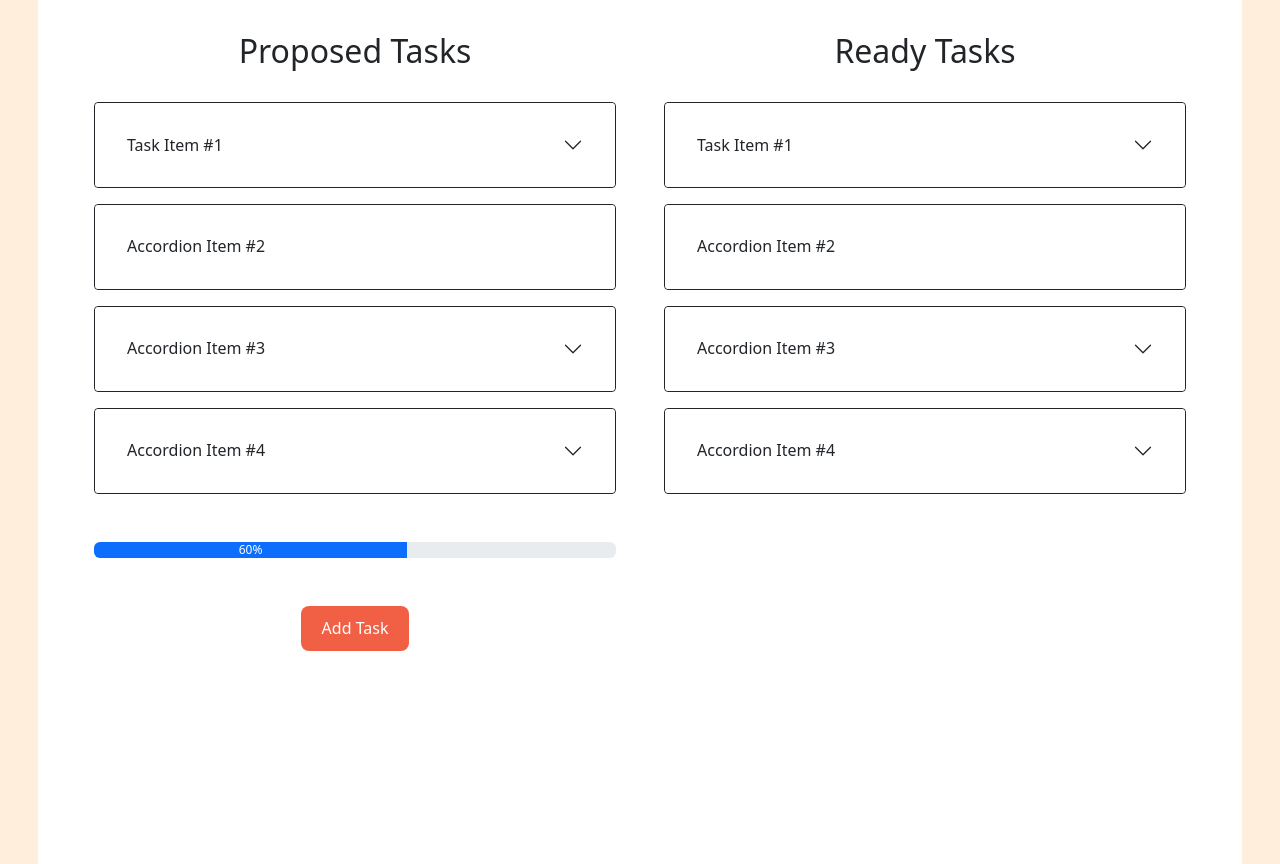
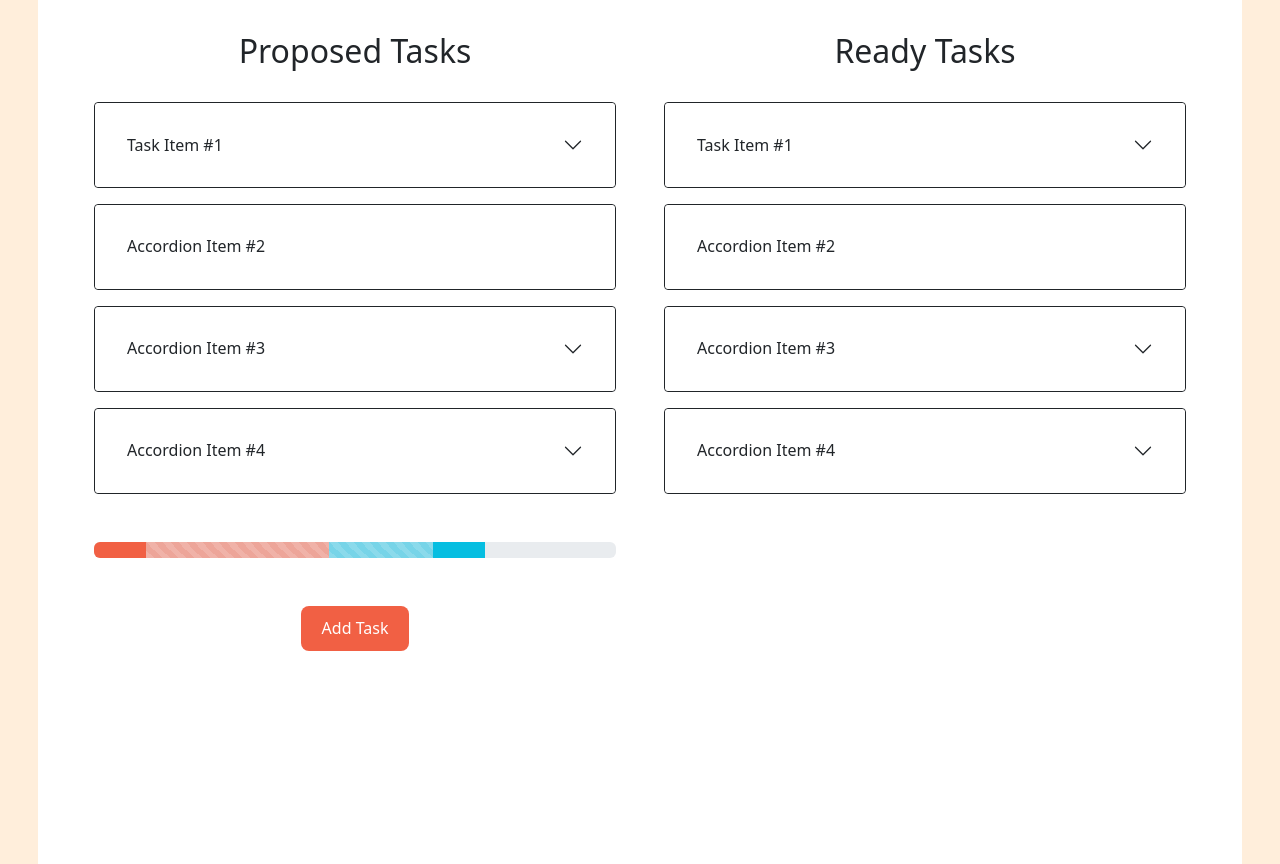
Before and after one commit to antazoey/ethdenver2025-chairman-dao, a React (Vite) app in the folder web/: page / in a window 1280 px wide. Built offline with nearby package versions, Linux system fonts and the light colour scheme.

Commit message:
feat: styles faceted progress bar

```diff
--- a/web/src/routes/tasks.tsx
+++ b/web/src/routes/tasks.tsx
@@ -1,3 +1,4 @@
+import '../styles/ProgressBar.css';
 import AccordionColumns from '../components/AccordionColumns';
 import { Col, Container, Row, ProgressBar } from 'react-bootstrap';
 import React from 'react';
@@ -30,7 +31,12 @@ const Tasks: React.FC = () => {
             <Container>
               <Row>
                 <Col xs={12} className='task mb-3'>
-                    <ProgressBar now={60} label={`60%`} />
+                    <ProgressBar>
+                      <ProgressBar variant="health" now={10} key={1} />
+                      <ProgressBar striped variant="health" now={35} key={2} />
+                      <ProgressBar striped variant="spirit" now={20} key={3} />
+                      <ProgressBar variant="spirit" now={10} key={4} />
+                    </ProgressBar>
                 </Col>
               </Row>
               <Row>
--- /dev/null
+++ b/web/src/styles/ProgressBar.css
@@ -0,0 +1,15 @@
+.progress-bar.bg-health {
+    background-color: #F16044;
+}
+
+.progress-bar.bg-spirit {
+    background-color: #06bee1;
+}
+
+.progress-bar.progress-bar-striped.bg-health {
+    background-color: rgba(241, 96, 68, .5);
+}
+
+.progress-bar.progress-bar-striped.bg-spirit {
+    background-color: rgba(6, 190, 225, .5);
+}
```
